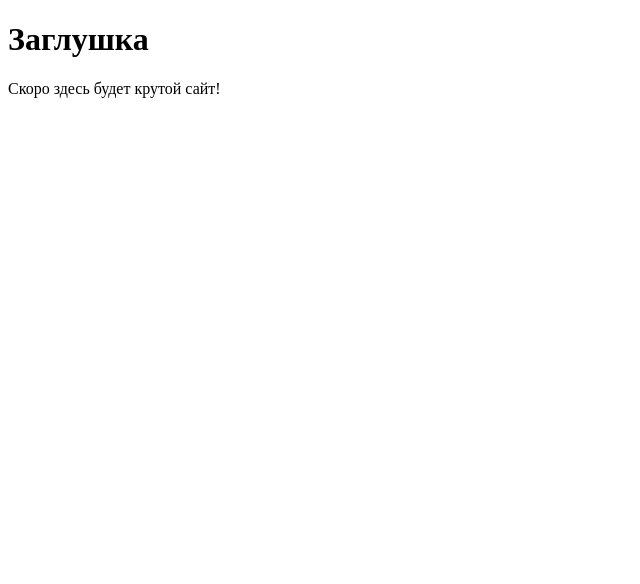
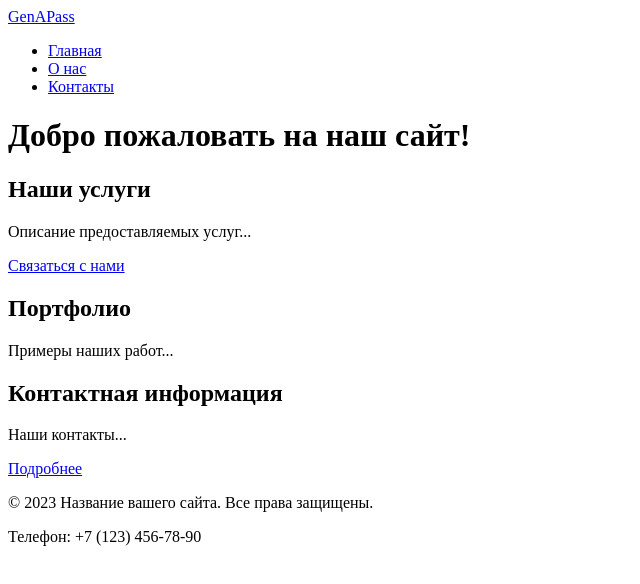
Before and after one commit to nginX999/FaBD-project, a plain HTML site: page src/index.html in a window 1280 px wide. Shown: the whole page, without its empty margins (0-640 px from the left). Drawn offline with Linux system fonts and the light colour scheme.

Commit message:
feat: add multi-page structure with semantics, nav and anchora

```diff
--- a/src/index.html
+++ b/src/index.html
@@ -2,14 +2,49 @@
 <html lang="ru">
 <head>
  <meta charset="UTF-8">
- <!-- Важная мета-информация для корректного отображения на мобильных устройствах -->
  <meta name="viewport" content="width=device-width, initial-scale=1.0">
- <title>Мой первый проект</title>
- <!-- Подключение фавиконки -->
- <link rel="icon" href="../assets/favicon.ico" type="image/x-icon">
+ <title>Главная - GenAPass</title>
+ <meta name="description" content="Краткое описание главной страницы вашего сайта">
+ <link rel="icon" href="assets/favicon.ico" type="image/x-icon">
 </head>
 <body>
- <h1>Заглушка</h1>
- <p>Скоро здесь будет крутой сайт!</p>
+ <!-- Шапка сайта -->
+ <header>
+ <a href="/">GenAPass</a>
+ <!-- Главное меню навигации -->
+ <nav>
+ <ul>
+ <li><a href="index.html">Главная</a></li>
+ <li><a href="about.html">О нас</a></li>
+ <li><a href="contacts.html">Контакты</a></li>
+ </ul>
+ </nav>
+ </header>
+ <!-- Уникальное основное содержимое страницы -->
+ <main>
+ <h1>Добро пожаловать на наш сайт!</h1>
+ <!-- Секция 1 с якорем -->
+ <section id="services">
+ <h2>Наши услуги</h2>
+ <p>Описание предоставляемых услуг...</p>
+ <a href="#contacts">Связаться с нами</a> <!-- Якорная ссылка внутри страницы -->
+ </section>
+ <!-- Секция 2 с якорем -->
+ <section id="portfolio">
+ <h2>Портфолио</h2>
+ <p>Примеры наших работ...</p>
+ </section>
+ <!-- Секция 3 с якорем -->
+ <section id="contacts">
+ <h2>Контактная информация</h2>
+ <p>Наши контакты...</p>
+  <a href="contacts.html">Подробнее</a> <!-- Ссылка на отдельную страницу -->
+ </section>
+ </main>
+ <!-- Подвал сайта -->
+ <footer>
+ <p>&copy; 2023 Название вашего сайта. Все права защищены.</p>
+ <p>Телефон: +7 (123) 456-78-90</p>
+ </footer>
 </body>
 </html>
```
Also changed, not shown: src/about.html (added, +49 -0 lines), src/contacts.html (added, +43 -0 lines).
